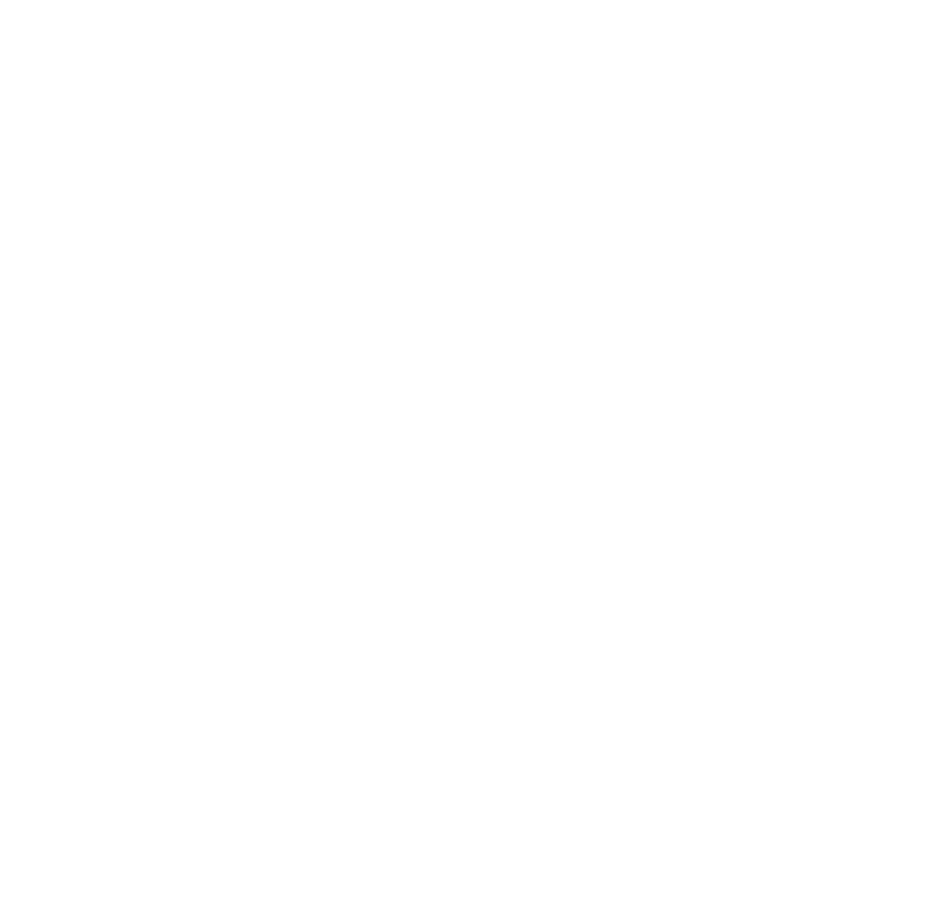
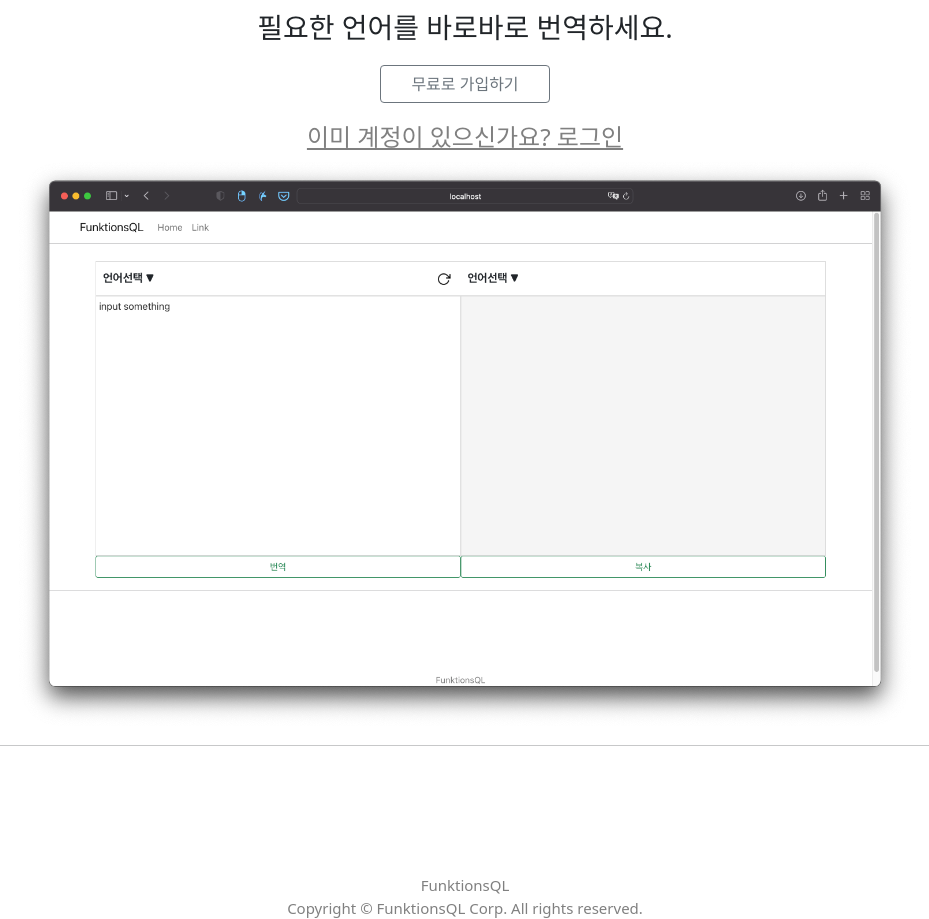
Before and after one commit to kjkj2077/funktionsql-workbench, a React (Create React App) app: page / in a window 1280 px wide. Shown: the part 101-1020 px from the top of the page, without its empty margins (175-1104 px from the left). Before the commit the page ends 800 px from the top, so only its background shows below. Built offline with nearby package versions, Linux system fonts and the light colour scheme.

Commit message:
initial commit

```diff
--- a/src/App.js
+++ b/src/App.js
@@ -5,12 +5,18 @@
 import React ,{useState}from 'react';
 import Translation from './Translation.js';
 import Login from './Login.js';
+import Main from './Main.js';
+import Sg from './Sg';
+
 
 function App() {
   return (
     <div>
-       <Route exact path='/'  >
-          메인사이트야.
+      <Route exact path='/'  >
+          <Main/>
+         </Route>
+       <Route exact path='/sg'  >
+          <Sg/>
          </Route>
         <Route exact path='/Login'  >
           <Login/>
--- a/src/Login.js
+++ b/src/Login.js
@@ -3,6 +3,7 @@
 import './Login.css';
 import React,{useState} from 'react';
 import { Button ,Container,Navbar} from 'react-bootstrap';
+import { Link,Route,Switch} from 'react-router-dom';
 
 const responseGoogle = response =>{
     console.log(response);
@@ -13,7 +14,7 @@
       <div className='app'>
         <Navbar bg="white" expand="lg" id='nav'>
             <Container className='nav' >
-              <Navbar.Brand href="#home">FunktionsQL</Navbar.Brand>
+            <Link to="/"style={{ textDecoration: 'none' }}> <Navbar.Brand href="#home">FunktionsQL</Navbar.Brand></Link>
             </Container>
           </Navbar>
 
@@ -22,6 +23,7 @@
             <p className='id'><input type='text' className='i-id' placeholder='ID' /></p>
             <p className='pw'><input type='password' className='i-pw' placeholder='PASSWORD' /></p>
             <p className='button'><Button variant="outline-secondary" id="loginbtn">로그인</Button></p>
+            <Link to="/sg"><p className='button'><Button variant="outline-secondary" id="loginbtn">회원가입</Button></p></Link>
 
           <GoogleLogin
           clientId="831001107036-ci56k1fp2jq41m3a2es9vdtsqbvnfr6u.apps.googleusercontent.com"
--- /dev/null
+++ b/src/Sg.css
@@ -0,0 +1,32 @@
+.app{
+    text-align: center;
+}
+#nav{
+    margin-top: 10px;
+}
+.login {
+    width: 500px;
+    margin: 200px auto auto auto;
+}
+
+.i-id,.i-pw,.i-name,.i-pw2{
+    background-color: rgba(233, 225, 225, 0.151);
+    border: 0.5px solid grey;
+    border-radius: 7px;
+}
+#loginbtn{
+    width: 170px;
+}
+.pw,.button,.id,.pw2,.name{
+    margin: 20px 0px 0px auto;
+    border-radius: 7px;
+}
+
+footer{
+    margin-top: 10%;
+    color: grey;
+    font-size: 15px;
+}
+#link{
+    color: grey;
+}
--- /dev/null
+++ b/src/Sg.js
@@ -0,0 +1,33 @@
+import 'bootstrap/dist/css/bootstrap.min.css';
+import './Sg.css';
+import React from 'react';
+import { Button ,Container,Navbar} from 'react-bootstrap';
+import { Link,Route,Switch} from 'react-router-dom';
+
+function sg(){
+    return(
+        <div className='app'>
+        <Navbar bg="white" expand="lg" id='nav'>
+            <Container className='nav' >
+            <Link to="/"style={{ textDecoration: 'none' }}> <Navbar.Brand >FunktionsQL</Navbar.Brand></Link>
+            </Container>
+          </Navbar>
+
+            <h1 className='login'>회원가입</h1>
+            <p className='id'><input type='text' className='i-id' placeholder='이메일' /></p>
+            <p className='name'><input type='text' className='i-name' placeholder='이름' /></p>
+            <p className='pw'><input type='password' className='i-pw' placeholder='비밀번호' /></p>
+            <p className='pw2'><input type='password' className='i-pw2' placeholder='비밀번호확인' /></p>
+            <p className='button'><Button variant="outline-secondary" id="loginbtn">만들기</Button></p>
+          <footer >
+            <Container>
+              <div >
+                FunktionsQL<br/>
+                Copyright © FunktionsQL Corp. All rights reserved.
+              </div>
+            </Container>
+          </footer>
+      </div>
+    );
+}
+export default sg;
--- a/src/Translation.js
+++ b/src/Translation.js
@@ -2,15 +2,16 @@
 import 'bootstrap/dist/css/bootstrap.min.css';
 import { Navbar, Container, Nav, NavDropdown, Button, Dropdown,CloseButton } from 'react-bootstrap';
 import { RotateCw } from 'react-feather';
+import { Link,Route,Switch} from 'react-router-dom';
 import React from 'react';
+
 
 function Translation() {
     return (
       <div className='app'>
-
         <Navbar bg="white" expand="lg">
           <Container className='nav' >
-            <Navbar.Brand href="#home">FunktionsQL</Navbar.Brand>
+          <Link to="/"style={{ textDecoration: 'none' }}> <Navbar.Brand >FunktionsQL</Navbar.Brand></Link>
             <Navbar.Toggle aria-controls="basic-navbar-nav" />
             <Navbar.Collapse id="basic-navbar-nav">
               <Nav className="me-auto">
--- a/src/main.css
+++ b/src/main.css
@@ -0,0 +1,12 @@
+.phoneImage{
+    width: 70%;
+    height: 70%;
+}
+h4{
+    margin-top: 20px;
+    color: grey;
+
+}
+#link{
+    color: grey;
+}
--- a/src/main.js
+++ b/src/main.js
@@ -0,0 +1,40 @@
+import './Main.css';
+import 'bootstrap/dist/css/bootstrap.min.css';
+import { Navbar, Container, Nav, NavDropdown, Button, Dropdown,CloseButton } from 'react-bootstrap';
+import { Link,Route,Switch} from 'react-router-dom';
+import React from 'react';
+
+
+
+function Main() {
+    return (
+      <div className='app'>
+        <Navbar bg="white" expand="lg">
+          <Container className='nav' >
+            <Navbar.Brand href="#home">FunktionsQL</Navbar.Brand>
+          </Container>
+        </Navbar>
+        {/* nav */}
+        <div>
+            <h1>개발자들을 위해 만들었습니다</h1>
+            <h3>필요한 언어를 바로바로 번역하세요.</h3>
+            <Link to="/Sg"><p className='button'><Button variant="outline-secondary" id="loginbtn">무료로 가입하기</Button></p></Link>
+            <Link id="link" to="/login"><h4>이미 계정이 있으신가요? 로그인</h4></Link>
+            <img className="phoneImage" alt="iPhone_01" src="img/trans.png" />
+        </div>
+
+
+        <hr/>
+        <footer >
+          <Container>
+            <div >
+              FunktionsQL<br/>
+              Copyright © FunktionsQL Corp. All rights reserved.
+            </div>
+          </Container>
+        </footer>
+        {/* footer */}
+      </div>
+    );
+  }
+  export default Main;
```
Also changed, not shown: public/img/trans.png (added), src/App.css (line endings or trailing spaces), src/Translation.css (line endings or trailing spaces), 1 other file (tests, documents, lock files or other folders).
